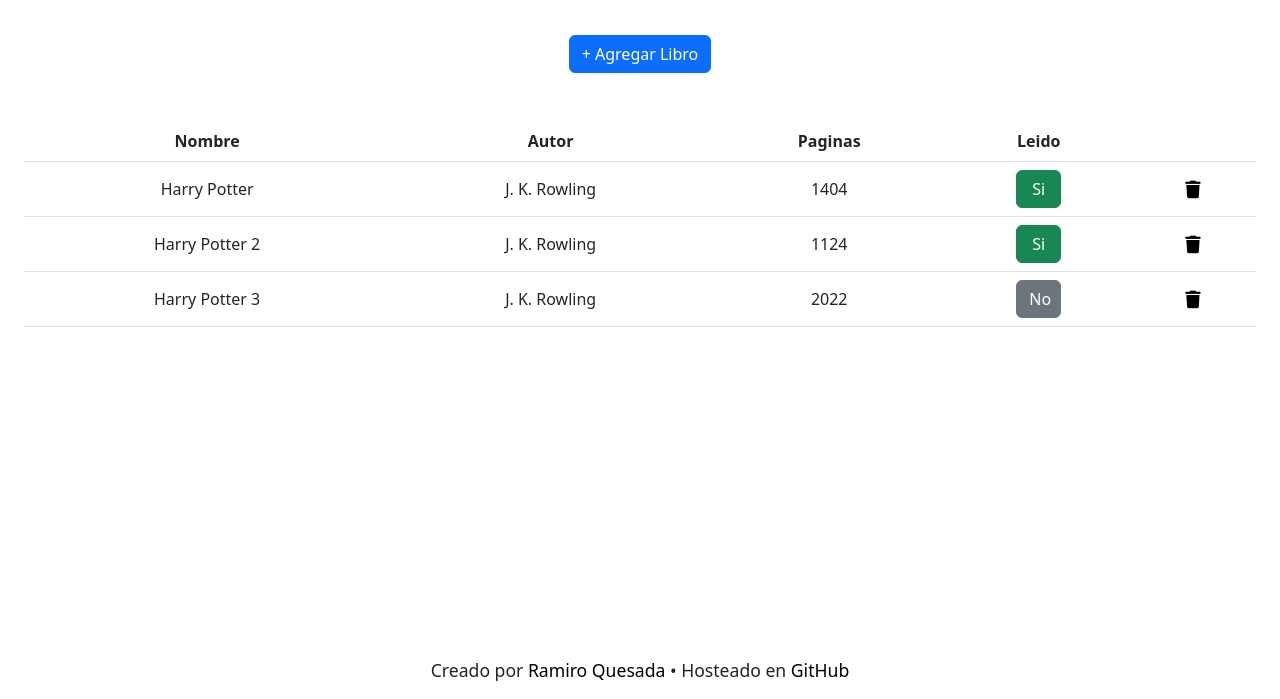
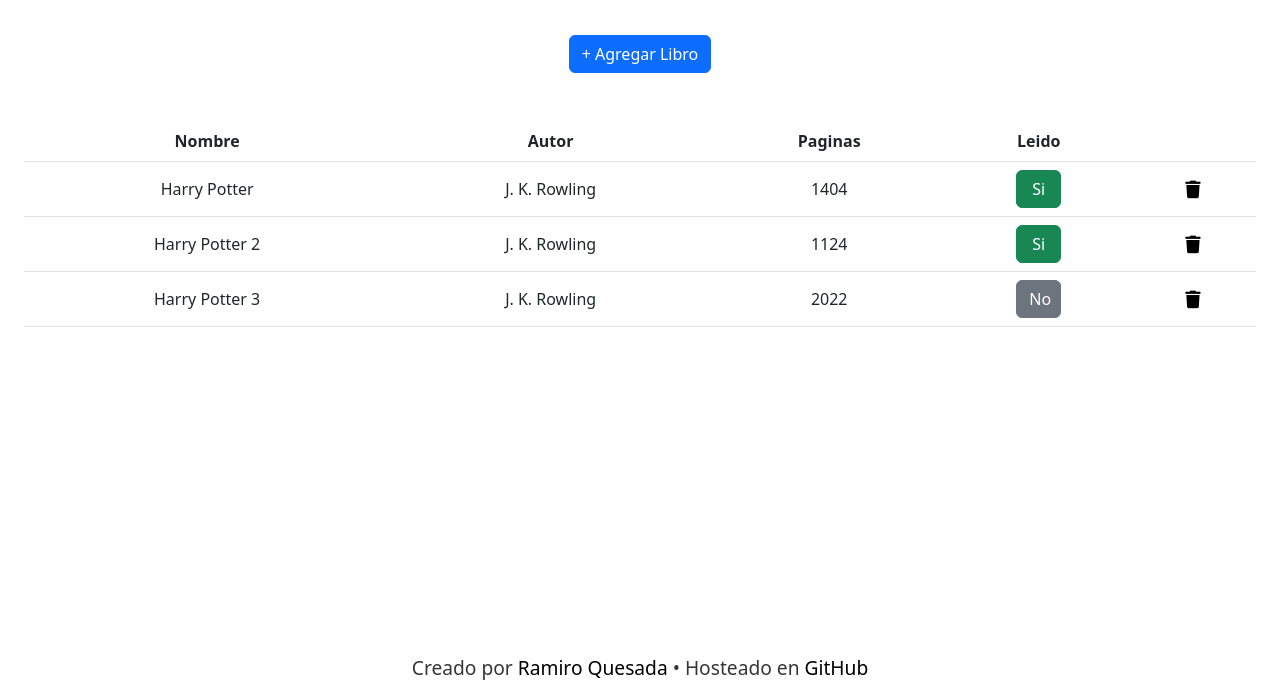
Before and after one commit to ramessj/Book-Library, a plain HTML site: page index.html in a window 1280 px wide. Shown: the part 101-800 px from the top of the page. Drawn offline with nearby package versions, Linux system fonts and the light colour scheme.

Commit message:
Finished

```diff
--- a/index.html
+++ b/index.html
@@ -50,7 +50,7 @@
         </table>
       </div>
     </main>
-    <footer class="d-flex justify-content-center footer">
+    <footer class="footer">
       <p>
         Creado por
         <a href="https://github.com/ramessj" target="blank">Ramiro Quesada</a>
--- a/style.css
+++ b/style.css
@@ -22,6 +22,11 @@
   right: 0;
   left: 0;
   font-size: 1.1rem;
+  display: flex;
+  align-items: center;
+  justify-content: center;
+  font-size: .8rem;
+  color:rgb(54, 54, 54)
 }
 
 .footer > p > a {
@@ -29,3 +34,9 @@
   color: black;
   font-weight: 500;
 }
+
+@media (min-width: 600px){
+  .footer{
+    font-size: 1.2rem
+  }
+}
```
